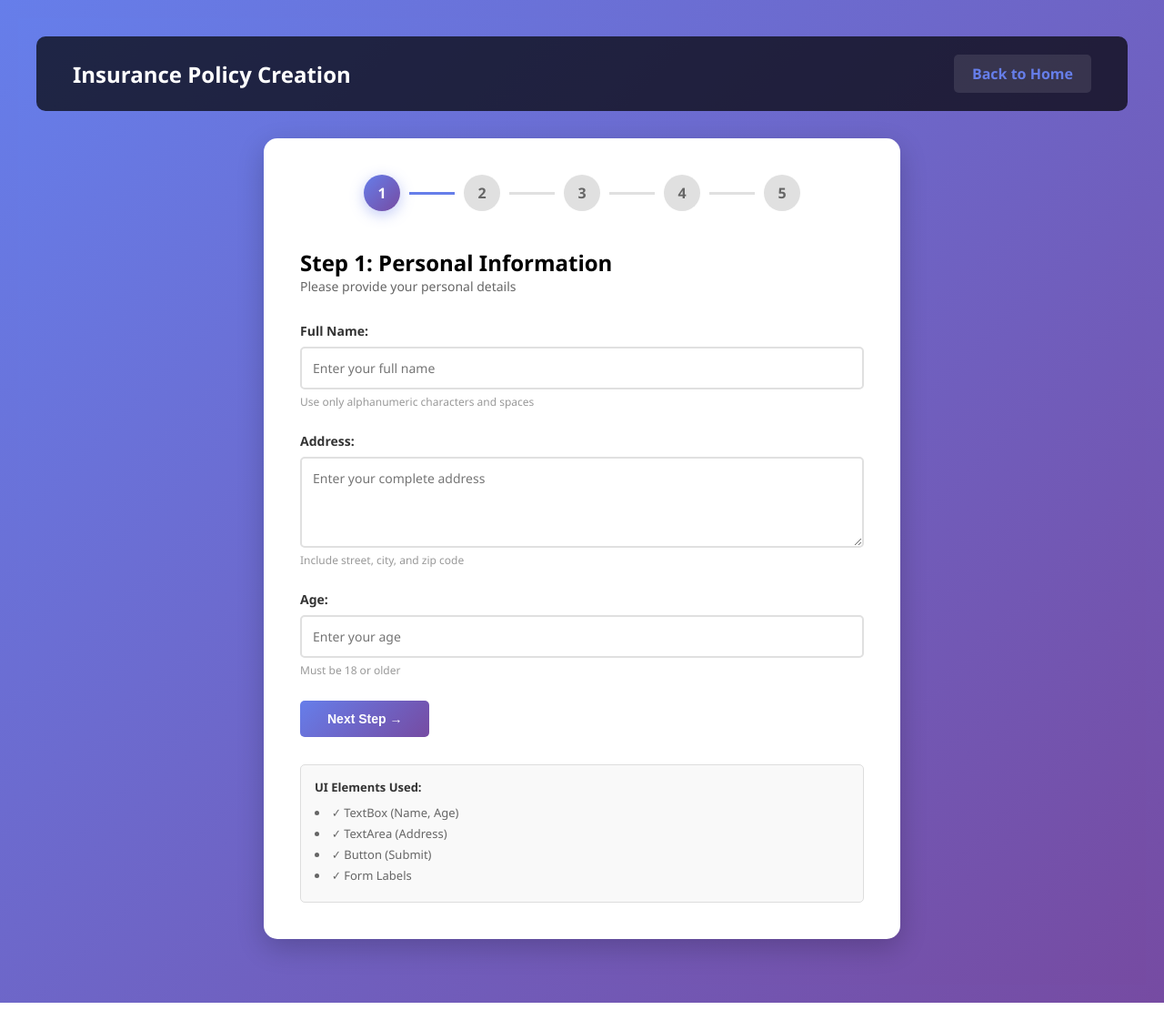
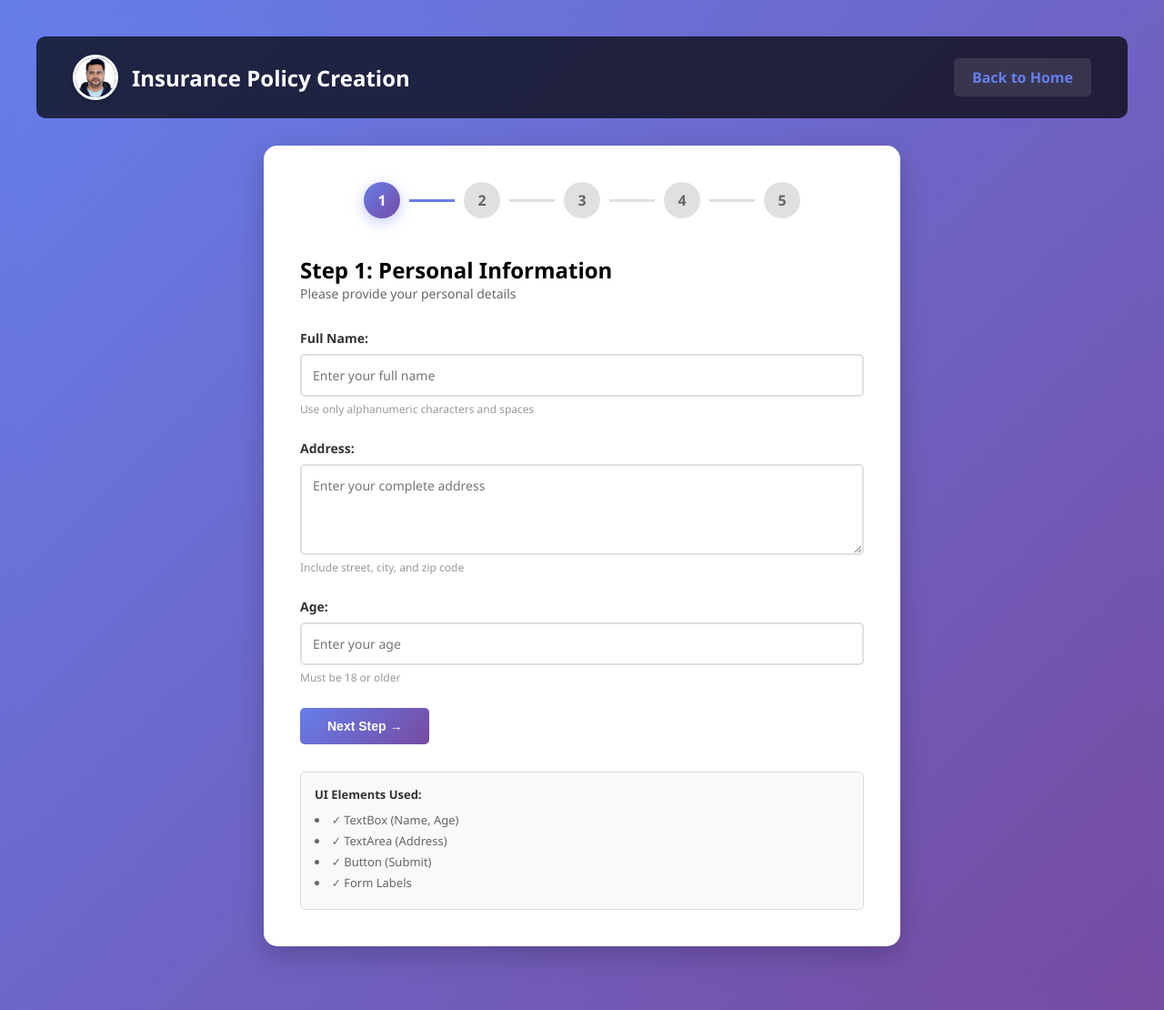
Before and after one commit to logaqaautomation/automatic-zingo, a Flask app: page /practice in a window 1280 px wide. Shown: the whole page at 91% size. Run offline with Flask 3, Linux system fonts and the light colour scheme; the visitor is signed in with stand-in values (Sample User, id 1).

Commit message:
updated logo in practice app

```diff
--- a/static/css/style.css
+++ b/static/css/style.css
@@ -750,6 +750,32 @@ body {
     margin: 0;
 }
 
+.practice-navbar-left {
+    display: flex;
+    align-items: center;
+    gap: 15px;
+}
+
+.practice-navbar-logo {
+    width: 50px;
+    height: 50px;
+    border-radius: 50%;
+    object-fit: cover;
+    border: 3px solid white;
+    box-shadow: 0 2px 8px rgba(0, 0, 0, 0.2);
+    transition: transform 0.3s ease;
+}
+
+.practice-navbar-logo:hover {
+    transform: scale(1.1);
+}
+
+.practice-navbar h1 {
+    font-size: 24px;
+    margin: 0;
+    color: white;
+}
+
 .btn-link {
     color: #667eea;
     text-decoration: none;
--- a/templates/practice/step1_personal_info.html
+++ b/templates/practice/step1_personal_info.html
@@ -5,7 +5,10 @@
 {% block content %}
 <div class="practice-container">
     <div class="practice-navbar">
-        <h1>Insurance Policy Creation</h1>
+        <div class="practice-navbar-left">
+            <img src="{{ url_for('static', filename='images/profile.jpeg') }}" alt="Profile Logo" class="practice-navbar-logo">
+            <h1>Insurance Policy Creation</h1>
+        </div>
         <a href="{{ url_for('practice_reset') }}" class="btn-link">Back to Home</a>
     </div>
 
--- a/templates/practice/step2_lob.html
+++ b/templates/practice/step2_lob.html
@@ -5,7 +5,10 @@
 {% block content %}
 <div class="practice-container">
     <div class="practice-navbar">
-        <h1>Insurance Policy Creation</h1>
+        <div class="practice-navbar-left">
+            <img src="{{ url_for('static', filename='images/profile.jpeg') }}" alt="Profile Logo" class="practice-navbar-logo">
+            <h1>Insurance Policy Creation</h1>
+        </div>
         <a href="{{ url_for('practice_reset') }}" class="btn-link">Back to Home</a>
     </div>
 
--- a/templates/practice/step3_coverage.html
+++ b/templates/practice/step3_coverage.html
@@ -5,7 +5,10 @@
 {% block content %}
 <div class="practice-container">
     <div class="practice-navbar">
-        <h1>Insurance Policy Creation</h1>
+        <div class="practice-navbar-left">
+            <img src="{{ url_for('static', filename='images/profile.jpeg') }}" alt="Profile Logo" class="practice-navbar-logo">
+            <h1>Insurance Policy Creation</h1>
+        </div>
         <a href="{{ url_for('practice_reset') }}" class="btn-link">Back to Home</a>
     </div>
 
--- a/templates/practice/step4_premium.html
+++ b/templates/practice/step4_premium.html
@@ -5,7 +5,10 @@
 {% block content %}
 <div class="practice-container">
     <div class="practice-navbar">
-        <h1>Insurance Policy Creation</h1>
+        <div class="practice-navbar-left">
+            <img src="{{ url_for('static', filename='images/profile.jpeg') }}" alt="Profile Logo" class="practice-navbar-logo">
+            <h1>Insurance Policy Creation</h1>
+        </div>
         <a href="{{ url_for('practice_reset') }}" class="btn-link">Back to Home</a>
     </div>
 
--- a/templates/practice/step5_policy_issued.html
+++ b/templates/practice/step5_policy_issued.html
@@ -5,7 +5,10 @@
 {% block content %}
 <div class="practice-container">
     <div class="practice-navbar">
-        <h1>Insurance Policy Creation</h1>
+        <div class="practice-navbar-left">
+            <img src="{{ url_for('static', filename='images/profile.jpeg') }}" alt="Profile Logo" class="practice-navbar-logo">
+            <h1>Insurance Policy Creation</h1>
+        </div>
         <a href="{{ url_for('practice_reset') }}" class="btn-link">Back to Home</a>
     </div>
 
```
